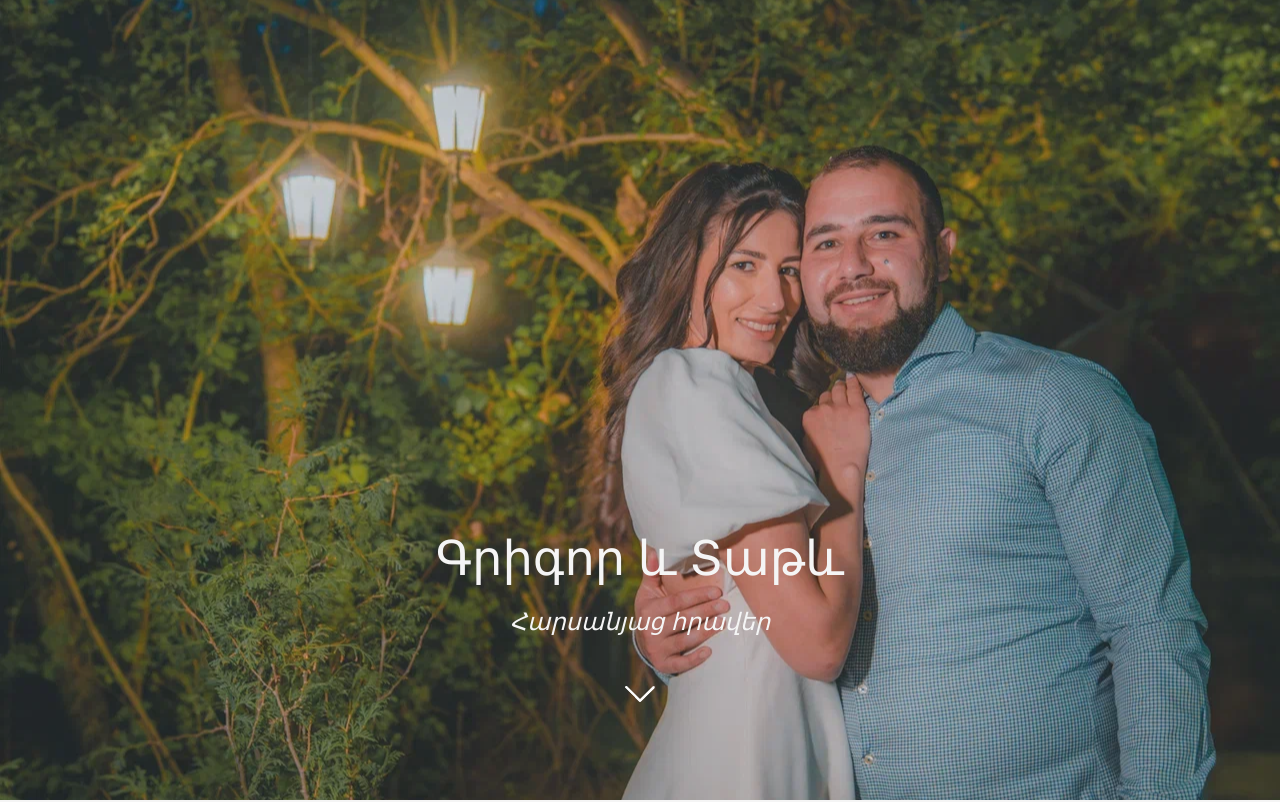
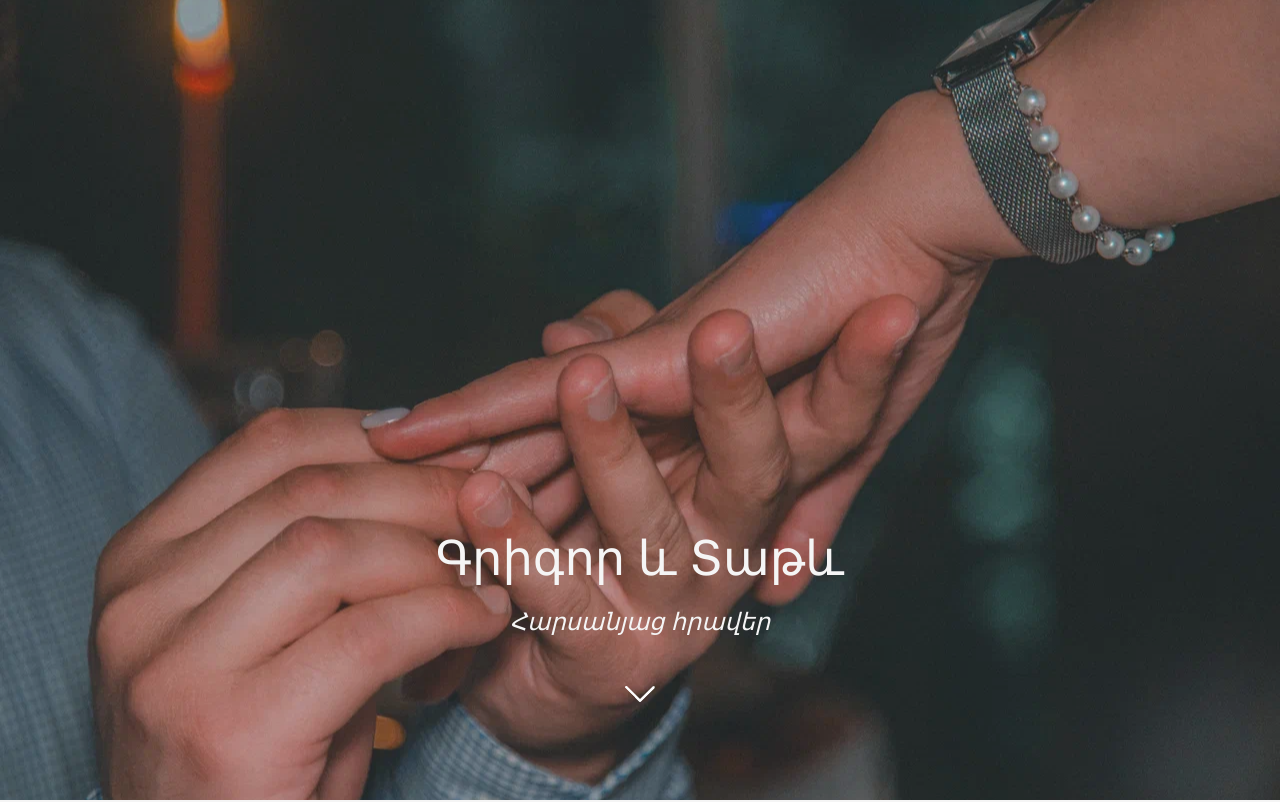
Before and after one commit to Tatever1/react-deploy-vercel, a React (Create React App) app: page / in a window 1280 px wide. Shown: the top 802 px of the page. Built offline with nearby package versions, Linux system fonts and the light colour scheme.

Commit message:
Add files via upload

```diff
--- a/src/components/HomePage.jsx
+++ b/src/components/HomePage.jsx
@@ -15,7 +15,7 @@ export  function HomePage() {
       };
   return ( <div className=' HomePage'>
       <div className=' w-full h-[100vh] bg-center bg-no-repeat bg-cover bg-fixed mx-auto opacity-90 '
-        style={{backgroundImage: `url('${process.env.PUBLIC_URL + '/images/ourphoto.jpg'}')`}}
+        style={{backgroundImage: `url('${process.env.PUBLIC_URL + '/images/ourphoto2.jpg'}')`}}
         >
           <div className=' flex justify-center items-center flex-col relative z-10 gap-6 top-2/3'>
           <div className=' text-azure text-center text-xl sm:text-2xl md:text-3xl  lg:text-5xl '>Գրիգոր և Տաթև</div>
```
